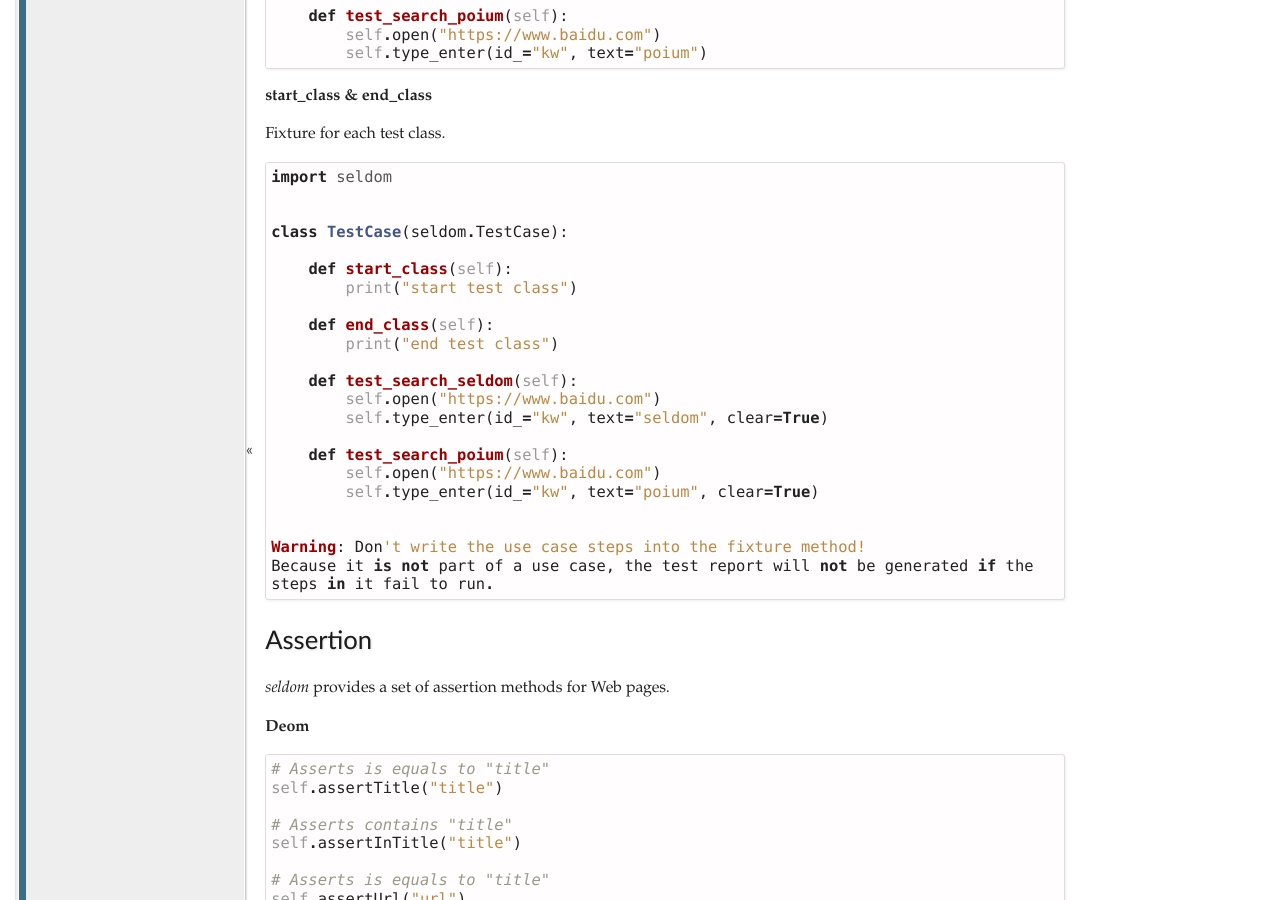
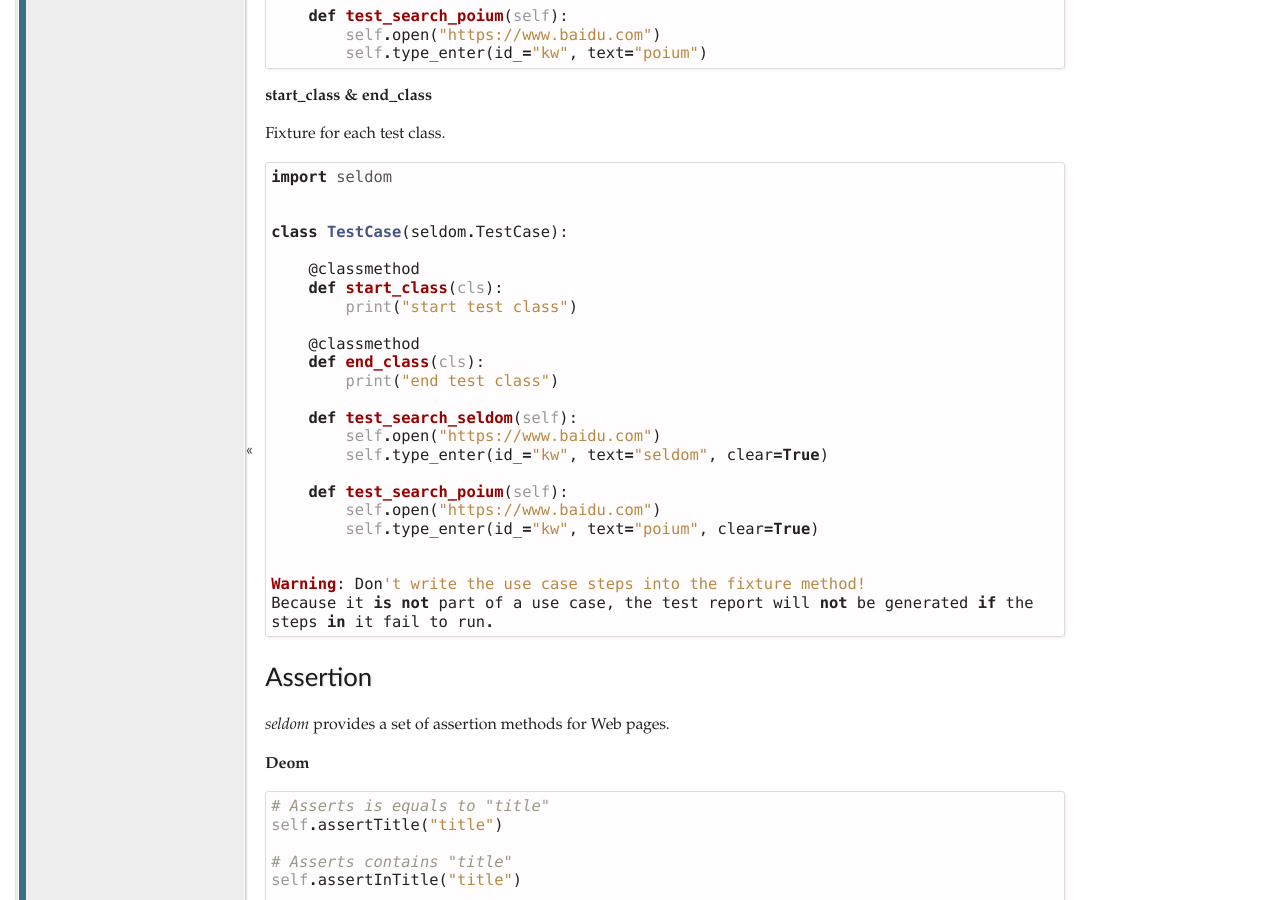
Before and after one commit to SeldomQA/seldom, a Sphinx documentation site: the page built from docs/rst_docs/seldom_api.rst, in a window 1280 px wide and 900 px high, scrolled down 1424 px. Built offline with Sphinx 7.4.7, drawn with Linux system fonts in a browser that asks for light colours.

Commit message:
doc: Update the use of fixture.

```diff
--- a/docs/rst_docs/seldom_api.rst
+++ b/docs/rst_docs/seldom_api.rst
@@ -91,10 +91,12 @@ Fixture for each test class.
 
     class TestCase(seldom.TestCase):
 
-        def start_class(self):
+        @classmethod
+        def start_class(cls):
             print("start test class")
 
-        def end_class(self):
+        @classmethod
+        def end_class(cls):
             print("end test class")
 
         def test_search_seldom(self):
--- a/docs/seldom_api.md
+++ b/docs/seldom_api.md
@@ -83,10 +83,12 @@ import seldom
 
 class TestCase(seldom.TestCase):
 
-    def start_class(self):
+    @classmethod
+    def start_class(cls):
         print("测试类开始执行")
 
-    def end_class(self):
+    @classmethod
+    def end_class(cls):
         print("测试类结束执行")
 
     def test_search_seldom(self):
```
Also changed, not shown: 1 other file.
